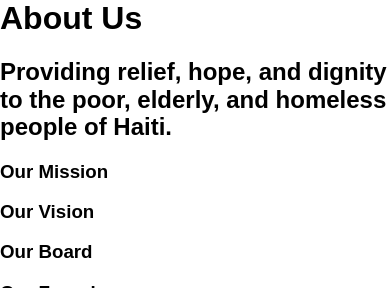
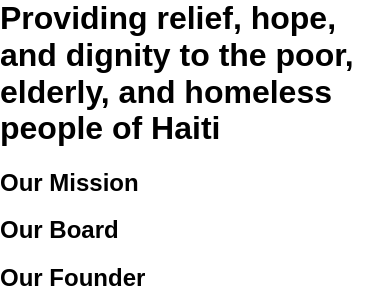
Before and after one commit to AlexKopen/Reiser-Relief, a PHP site: the page made by src/templates/about.twig in a window 390 px wide; the page is wider, and only the part inside the window is pictured. Shown: the part 465-753 px from the top of that part. Run offline with PHP 8.4, Linux system fonts and the light colour scheme; the template is opened without the code that fills it, so the values that code supplies are empty; some libraries are stand-ins or nearby versions.

Commit message:
About us

```diff
--- a/src/css/footer.less
+++ b/src/css/footer.less
@@ -48,7 +48,7 @@ footer {
                     }
 
                     &:hover {
-                        color: #ffffff;
+                        color: @white;
                     }
                 }
 
--- a/src/css/globals.less
+++ b/src/css/globals.less
@@ -1,7 +1,8 @@
 @light-theme-color: #36bfbb;
 @dark-theme-color: #00514d;
 @separator-color: #cccccc;
-@body-background: #ffffff;
+@white: #ffffff;
+@black: #000000;
 
 @sub-section-top-margin: 70px;
 @header-padding: 15px;
--- a/src/php/main/index.php
+++ b/src/php/main/index.php
@@ -43,7 +43,8 @@ $app->get('/', function () use ($app) {
 
 $app->get('/about', function () use ($app) {
     return $app['twig']->render('about.twig', array(
-        'Title' => 'About'
+        'Title' => 'About',
+        'DisplayTitle' => 'About Us'
     ));
 });
 
--- a/src/templates/about.twig
+++ b/src/templates/about.twig
@@ -1,27 +1,39 @@
 {{ include('header.twig') }}
 
 <div id="about">
-	<div id="title-section">
+	{{ include('title.twig') }}
+	<div class="padding-hold">
+		<h1 id="mission-statement">
+			Providing relief, hope, and dignity to the poor, elderly, and homeless people of Haiti
+		</h1>
+	</div>
+	<section id="mission">
 		<div class="container">
-			<h1>About Us</h1>
+			<div class="padding-hold">
+				<h2 class="about-header">
+					Our Mission
+				</h2>
+			</div>
 		</div>
-	</div>
-	<div class="container">
-		<h2>
-			Providing relief, hope, and dignity to the poor, elderly, and homeless people of Haiti.
-		</h2>
-		<h3>
-			Our Mission
-		</h3>
-		<h3>
-			Our Vision
-		</h3>
-		<h3>
-			Our Board
-		</h3>
-		<h3>
-			Our Founder
-		</h3>
+	</section>
+	<section id="board">
+		<div class="container">
+			<div class="padding-hold">
+				<h2 class="about-header">
+					Our Board
+				</h2>
+			</div>
+		</div>
+	</section>
+	<section id="founder">
+		<div class="container">
+			<div class="padding-hold">
+				<h2 class="about-header">
+					Our Founder
+				</h2>
+			</div>
+		</div>
+	</section>
 	</div>
 </div>
 
--- /dev/null
+++ b/src/templates/title.twig
@@ -0,0 +1,7 @@
+<section id="title-section">
+    <div class="container">
+        <div class="padding-hold">
+            <h1>{{ DisplayTitle }}</h1>
+        </div>
+    </div>
+</section>
```
Also changed, not shown: src/css/about.less (+10 -13 lines), src/css/header.less (+5 -6 lines), src/css/home.less (+4 -4 lines), src/css/main.less (+10 -0 lines).
